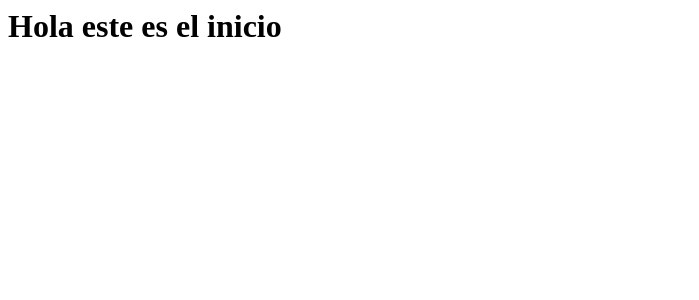
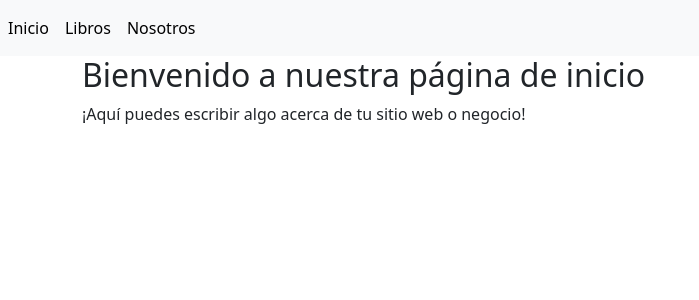
Before and after one commit to eymatos/cooperativa, a Django app: page / in a window 1280 px wide. Shown: the top 300 px of the page, without its empty margins (0-699 px from the left). Run offline with Django 5.2, Linux system fonts and the light colour scheme.

Commit message:
Funcionando el menu y personalizando pagina de inicio

```diff
--- a/backend_new/cooperativa/crud/templates/base.html
+++ b/backend_new/cooperativa/crud/templates/base.html
@@ -12,9 +12,9 @@
     <body>
         <nav class="navbar navbar-expand navbar-light bg-light">
             <div class="nav navbar-nav">
-                <a class="nav-item nav-link active" href="#">Inicio</a>
-                <a class="nav-item nav-link active" href="#">Libros</a>
-                <a class="nav-item nav-link active" href="#">Nosotros</a>
+                <a class="nav-item nav-link active" href="/">Inicio</a>
+                <a class="nav-item nav-link active" href="/libros">Libros</a>
+                <a class="nav-item nav-link active" href="/nosotros">Nosotros</a>
             </div>
         </nav>
         <div class="container">
--- /dev/null
+++ b/backend_new/cooperativa/crud/templates/paginas/inicio.html
@@ -0,0 +1,10 @@
+{% extends "base.html" %}
+
+{% block titulo %} Inicio {% endblock %}
+
+{% block contenido %}
+<section>
+    <h2>Bienvenido a nuestra página de inicio</h2>
+    <p>¡Aquí puedes escribir algo acerca de tu sitio web o negocio!</p>
+</section>
+{% endblock %}
--- a/backend_new/cooperativa/crud/views.py
+++ b/backend_new/cooperativa/crud/views.py
@@ -2,6 +2,6 @@ from django.shortcuts import render
 from django.http import HttpResponse
 # Create your views here.
 def inicio(request):
-    return HttpResponse('<h1>Hola este es el inicio</h1>')
+    return render(request, 'paginas/inicio.html')
 def nosotros(request):
     return render(request, 'paginas/nosotros.html')
```
